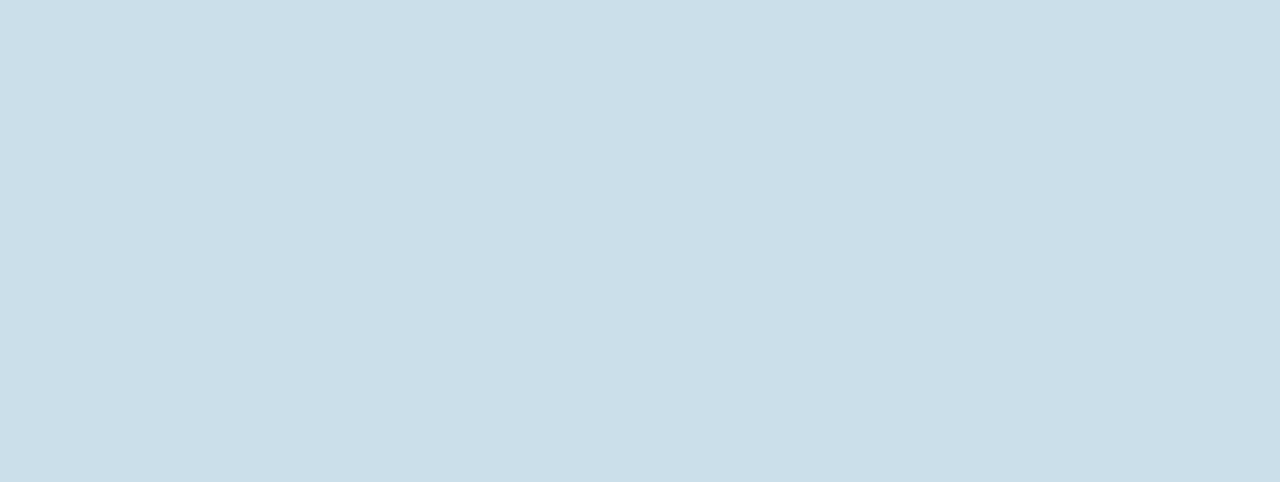
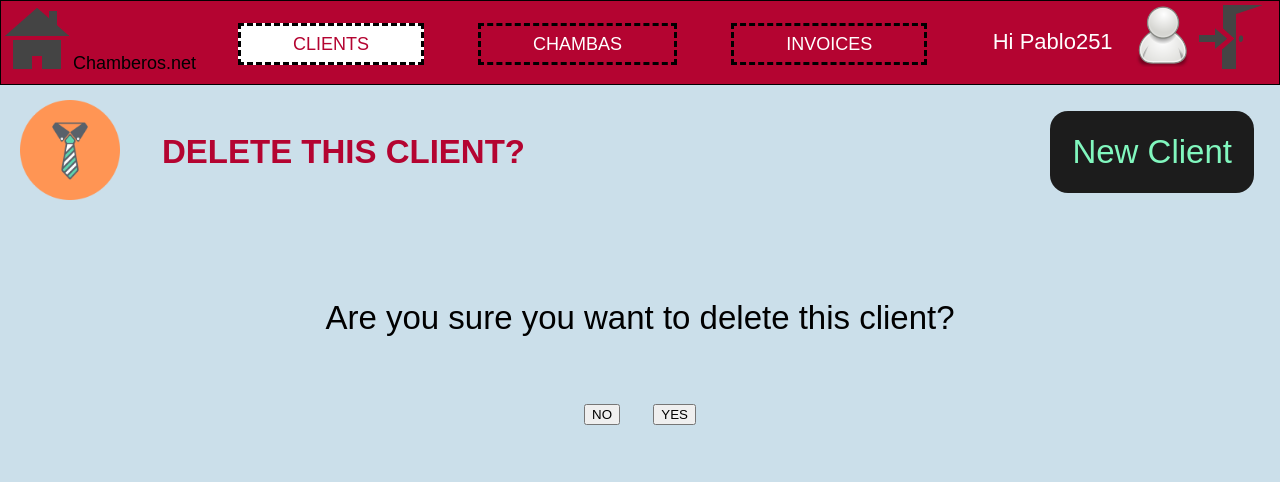
Before and after one commit to Pablo251/UTN2015_Diseno_Web, a plain HTML site: page First Proyect_Chamberos.net_WebCase/clients/confirmdelete.html in a window 1280 px wide. Drawn offline with Linux system fonts and the light colour scheme; files whose address does not match are found by name.

Commit message:
Working in Confirm Delete 2

```diff
--- a/First Proyect_Chamberos.net_WebCase/clients/confirmdelete.html
+++ b/First Proyect_Chamberos.net_WebCase/clients/confirmdelete.html
@@ -6,6 +6,64 @@
 	<link rel="stylesheet" type="text/css" href="C:\Users\Usuario\Documents\GitHub\UTN2015_Diseno_Web\First Proyect_Chamberos.net_WebCase\css\template.css">
 </head>
 <body>
-
+	<header class = "headpaint">
+		<div class = "home"><!-- Home menu -->
+			<ul>
+				<li><a href="C:\Users\Usuario\Documents\GitHub\UTN2015_Diseno_Web\First Proyect_Chamberos.net_WebCase\main\main.html"><img src="C:\Users\Usuario\Documents\GitHub\UTN2015_Diseno_Web\First Proyect_Chamberos.net_WebCase\images\home.png" width = "64px"></a></li>
+				<li><label><a href="C:\Users\Usuario\Documents\GitHub\UTN2015_Diseno_Web\First Proyect_Chamberos.net_WebCase\main\main.html">Chamberos.net</a></label></li>
+			</ul>
+		</div>
+		<nav class = "navmenu"><!-- Navigation menu -->
+			<ul><!-- Setions to the website -->
+				<li><a id = "selected" href="C:\Users\Usuario\Documents\GitHub\UTN2015_Diseno_Web\First Proyect_Chamberos.net_WebCase\clients\clients.html">Clients</a></li>
+				<li><a href="">Chambas</a></li>
+				<li><a href="">Invoices</a></li>
+			</ul>
+		</nav>
+		<div class = "userpic">
+			<ul><!-- Drop Down Menu -->
+				<li><a href=""><img src="C:\Users\Usuario\Documents\GitHub\UTN2015_Diseno_Web\First Proyect_Chamberos.net_WebCase\images\user.png"></a></li> <!-- User pic -->
+				<li><a href="/index.html"><img src="C:\Users\Usuario\Documents\GitHub\UTN2015_Diseno_Web\First Proyect_Chamberos.net_WebCase\images\logout.png" width = "64px"></a></li>
+			</ul>
+		</div>
+		<div class = "userinfo">
+			<label>Hi </label>
+			<label><a href="">Pablo251</a></label>
+		</div>
+	</header>
+	<section class = "frame"><!-- Submenú  Superior -->
+		<div class = "subpanel1">
+			<article>
+				<img src="C:\Users\Usuario\Documents\GitHub\UTN2015_Diseno_Web\First Proyect_Chamberos.net_WebCase\images\client.png" width = "100px">
+			</article>
+		</div>
+		<div class = "subpanel1">
+			<article>
+				<h3 class = "lead">Delete this Client?</h3>
+			</article>
+		</div>
+		<div class = "subpanel2">
+			<article>
+				<a href="">New Client</a>
+			</article>
+		</div>
+	</section>
+	<section class = "frame">
+		<article class = "ask">
+			<ul>
+				<li><label>Are you sure you want to delete this client?</label></li>
+				<li>
+					<a href="">
+						<input type = "button" value = "NO">
+					</a>
+				</li>
+				<li>
+					<a href="">
+						<input type = "button" value = "YES">
+					</a>
+				</li>
+			</ul>
+		</article>
+	</section>
 </body>
 </html>
--- a/First Proyect_Chamberos.net_WebCase/css/template.css
+++ b/First Proyect_Chamberos.net_WebCase/css/template.css
@@ -315,13 +315,13 @@ td:nth-child(3) {
 	border: 1px solid #0489B1;
 	border-radius: 12px;
 }
-.confirmation{
+.confirmation, .ask{
 	margin: 120px;
-}
-.confirmation ul, .confirmation li{
-	margin: 0px;
 	font: 33px Arial;
 	text-align: center;
+}
+.confirmation ul, .confirmation li, .ask ul, .ask li{
+	margin: 0px;
 	display: block;
 	padding: 40px;
 }
@@ -331,3 +331,12 @@ td:nth-child(3) {
 	border-radius: 12px;
 	color: white;
 }
+.ask li:nth-child(2), .ask li:nth-child(3){
+	display: inline-block;
+	padding: 12px 12px;
+	position: relative;
+}
+/*.ask li:nth-child(3){
+	float: left;
+	padding: 12px;
+}*/
```
Also changed, not shown: First Proyect_Chamberos.net_WebCase/clients/savedclient.html (+2 -2 lines). Lines whose indentation alone changed are shown as unchanged.
